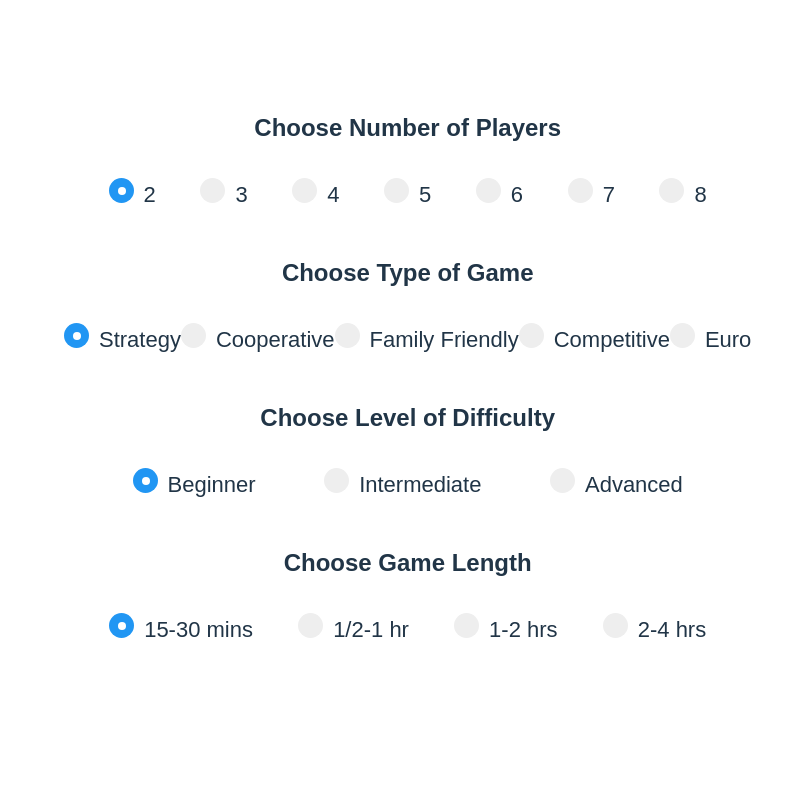
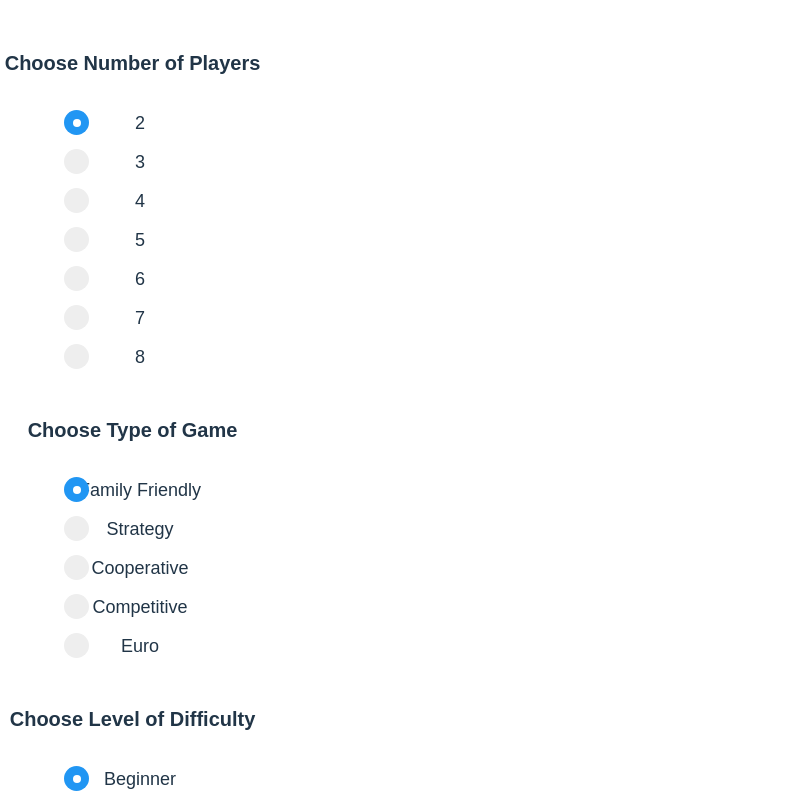
Before and after one commit to Dc0d1ng/Capstone-projectG, a React (Vite) app in the folder r4g/: page /choose in a window 1280 px wide. Shown: the top 800 px of the page, without its empty margins (0-809 px from the left). Built offline with nearby package versions, Linux system fonts and the light colour scheme.

Commit message:
adjust styling for choice layout

```diff
--- a/r4g/src/Pages/Choose/Choose.jsx
+++ b/r4g/src/Pages/Choose/Choose.jsx
@@ -4,123 +4,147 @@ import "./Choose.scss";
 
 const Choose = () => {
   const [players, setPlayers] = useState("2");
-  // const []
+  const [type, setType] = useState("Family-friendly");
+  const [difficulty, setDifficulty] = useState("Beginner");
+  const [length, setLength] = useState("15-30 mins");
 
   return (
     <>
       {/* CHOOSE PLAYERS */}
+      <section className="choose-section">
         <h2>Choose Number of Players</h2>
         <form>
           <div className="radio-flexbox">
-          <label class="container">
+            <label className="container container-flex">
               2
-            <input type="radio" checked="checked" name="players" />
-            <span class="checkmark"></span>
+              <input
+                type="radio"
+                checked={players === "2"}
+                onChange={() => setPlayers("2")}
+                name="players"
+              />
+              <span className="checkmark"></span>
             </label>
-          <label class="container">
+            <label className="container">
               3
               <input type="radio" name="players" />
-            <span class="checkmark"></span>
+              <span className="checkmark"></span>
             </label>
-          <label class="container">
+            <label className="container">
               4
               <input type="radio" name="players" />
-            <span class="checkmark"></span>
+              <span className="checkmark"></span>
             </label>
-          <label class="container">
+            <label className="container">
               5
               <input type="radio" name="players" />
-            <span class="checkmark"></span>
+              <span className="checkmark"></span>
             </label>
-          <label class="container">
+            <label className="container">
               6
               <input type="radio" name="players" />
-            <span class="checkmark"></span>
+              <span className="checkmark"></span>
             </label>
-          <label class="container">
+            <label className="container">
               7
               <input type="radio" name="players" />
-            <span class="checkmark"></span>
+              <span className="checkmark"></span>
             </label>
-          <label class="container">
+            <label className="container">
               8
               <input type="radio" name="players" />
-            <span class="checkmark"></span>
+              <span className="checkmark"></span>
             </label>
           </div>
           {/* CHOOSE GAME TYPE*/}
           <h2>Choose Type of Game</h2>
           <div className="radio-flexbox">
-          <label class="container">
+            <label className="container">
+              Family Friendly
+              <input
+                type="radio"
+                checked={type === "Family-friendly"}
+                onChange={() => setType("Family-friendly")}
+                name="type"
+              />
+              <span className="checkmark"></span>
+            </label>
+            <label className="container">
               Strategy
-            <input type="radio" checked="checked" name="type" />
-            <span class="checkmark"></span>
+              <input type="radio" name="type" />
+              <span className="checkmark"></span>
             </label>
-          <label class="container">
+            <label className="container">
               Cooperative
               <input type="radio" name="type" />
-            <span class="checkmark"></span>
+              <span className="checkmark"></span>
             </label>
-          <label class="container">
-            Family Friendly
-            <input type="radio" name="type" />
-            <span class="checkmark"></span>
-          </label>
-          <label class="container">
+            <label className="container">
               Competitive
               <input type="radio" name="type" />
-            <span class="checkmark"></span>
+              <span className="checkmark"></span>
             </label>
-          <label class="container">
+            <label className="container">
               Euro
               <input type="radio" name="type" />
-            <span class="checkmark"></span>
+              <span className="checkmark"></span>
             </label>
           </div>
           {/* CHOOSE DIFFICULTY*/}
           <h2>Choose Level of Difficulty</h2>
           <div className="radio-flexbox">
-          <label class="container">
+            <label className="container">
               Beginner
-            <input type="radio" checked="checked" name="difficulty" />
-            <span class="checkmark"></span>
+              <input
+                type="radio"
+                name="difficulty"
+                checked={difficulty === "Beginner"}
+                onChange={() => setDifficulty("Beginner")}
+              />
+              <span className="checkmark"></span>
             </label>
-          <label class="container">
+            <label className="container">
               Intermediate
               <input type="radio" name="difficulty" />
-            <span class="checkmark"></span>
+              <span className="checkmark"></span>
             </label>
-          <label class="container">
+            <label className="container">
               Advanced
               <input type="radio" name="difficulty" />
-            <span class="checkmark"></span>
+              <span className="checkmark"></span>
             </label>
           </div>
           {/* CHOOSE GAME LENGTH*/}
           <h2>Choose Game Length</h2>
           <div className="radio-flexbox">
-          <label class="container">
+            <label className="container">
               15-30 mins
-            <input type="radio" checked="checked" name="length" />
-            <span class="checkmark"></span>
+              <input
+                type="radio"
+                name="length"
+                checked={length === "15-30 mins"}
+                onChange={() => setLength("15-30 mins")}
+              />
+              <span className="checkmark"></span>
             </label>
-          <label class="container">
+            <label className="container">
               1/2-1 hr
               <input type="radio" name="length" />
-            <span class="checkmark"></span>
+              <span className="checkmark"></span>
             </label>
-          <label class="container">
+            <label className="container">
               1-2 hrs
               <input type="radio" name="length" />
-            <span class="checkmark"></span>
+              <span className="checkmark"></span>
             </label>
-          <label class="container">
+            <label className="container">
               2-4 hrs
               <input type="radio" name="length" />
-            <span class="checkmark"></span>
+              <span className="checkmark"></span>
             </label>
           </div>
         </form>
+      </section>
     </>
   );
 };
--- a/r4g/src/Pages/Choose/Choose.scss
+++ b/r4g/src/Pages/Choose/Choose.scss
@@ -1,6 +1,15 @@
+h2 {
+  font-size: 20px;
+}
+
+.choose-section {
+  margin-top: 3rem;
+}
+
 .radio-flexbox {
   display: flex;
-  justify-content: space-evenly;
+  flex-direction: column;
+  justify-content: flex-start;
   padding: 2rem 4rem;
   flex-wrap: wrap;
 }
@@ -8,13 +17,17 @@
 .container {
   display: block;
   position: relative;
-  padding-left: 35px;
+  padding-left: 15px;
   margin-bottom: 12px;
   cursor: pointer;
-  font-size: 22px;
+  font-size: 18px;
   -webkit-user-select: none;
   -moz-user-select: none;
   user-select: none;
+}
+
+.container-flex {
+  justify-content: space-around;
 }
 
 /* Hides the browser default radio button */
```
Lines whose indentation alone changed are shown as unchanged.
